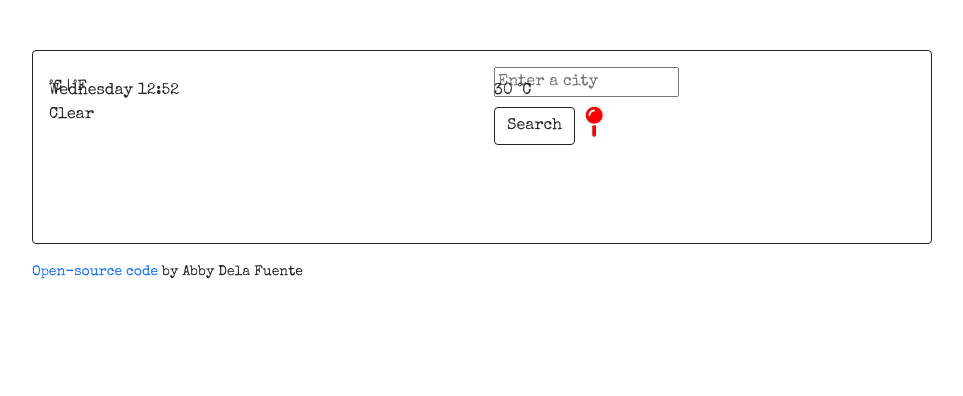
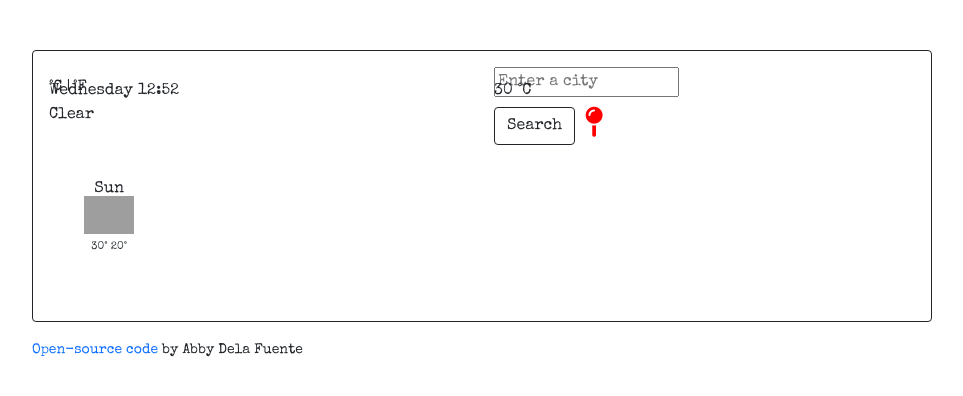
Before and after one commit to chocoboabby/Abby-ShePlus-Week08, a plain HTML site: page index.html in a window 1280 px wide. Shown: the whole page, without its empty margins (50-1013 px from the left). Drawn offline with nearby package versions, Linux system fonts and the light colour scheme; no server answers; grey boxes are pictures that could not be loaded.

Commit message:
add daily temp forcast one day

```diff
--- a/index.html
+++ b/index.html
@@ -75,13 +75,27 @@
                 <li id="wind-speed"></li>
               </ul>
             </div>
+            <div class="row">
+              <div class="col-2" id="daily-temp">
+                <div class="daily-temp-date">Sun</div>
+                <img
+                  src="http://openweathermap.org/img/wn/10d@2x.png"
+                  width="50"
+                  id="daily-temp-img"
+                />
+                <div class="temperature">
+                  <span class="daily-temp-max">30°</span>
+                  <span class="daily-temp-min">20°</span>
+                </div>
+              </div>
+            </div>
           </div>
         </div>
       </div>
       <div>
         <small
           ><a
-            href="https://github.com/chocoboabby/Abby-ShePlus-Week07"
+            href="https://github.com/chocoboabby/Abby-ShePlus-Week08"
             target="_blank"
             >Open-source code</a
           >
--- a/src/style.css
+++ b/src/style.css
@@ -20,13 +20,11 @@ li {
   list-style: none;
 }
 
-.date-time {
-  position: relative;
-  top: -100px;
-  margin: 0 auto;
+.daily-temp-date {
+  text-align: center;
 }
 
-.weather-info {
+.date-time {
   position: relative;
   top: -100px;
   margin: 0 auto;
@@ -48,8 +46,28 @@ li {
   margin: 10px 0 0 0;
 }
 
+.temperature {
+  font-size: 11px;
+  text-align: center;
+}
+
+.weather-info {
+  position: relative;
+  top: -100px;
+  margin: 0 auto;
+}
+
 .weekly-temp {
   font-size: 11px;
+}
+
+#celcius-temp {
+  font-size: 15px;
+  position: relative;
+  bottom: 25px;
+  margin: 0 auto;
+  cursor: default;
+  color: #212529;
 }
 
 #city-name {
@@ -62,13 +80,16 @@ li {
   text-transform: capitalize;
 }
 
-#celcius-temp {
-  font-size: 15px;
+#daily-temp {
   position: relative;
-  bottom: 25px;
+  top: -50px;
+}
+
+#daily-temp-img {
+  display: block;
   margin: 0 auto;
-  cursor: default;
-  color: #212529;
+  position: relative;
+  top: -5px;
 }
 
 #fahrenheit-temp {
```
